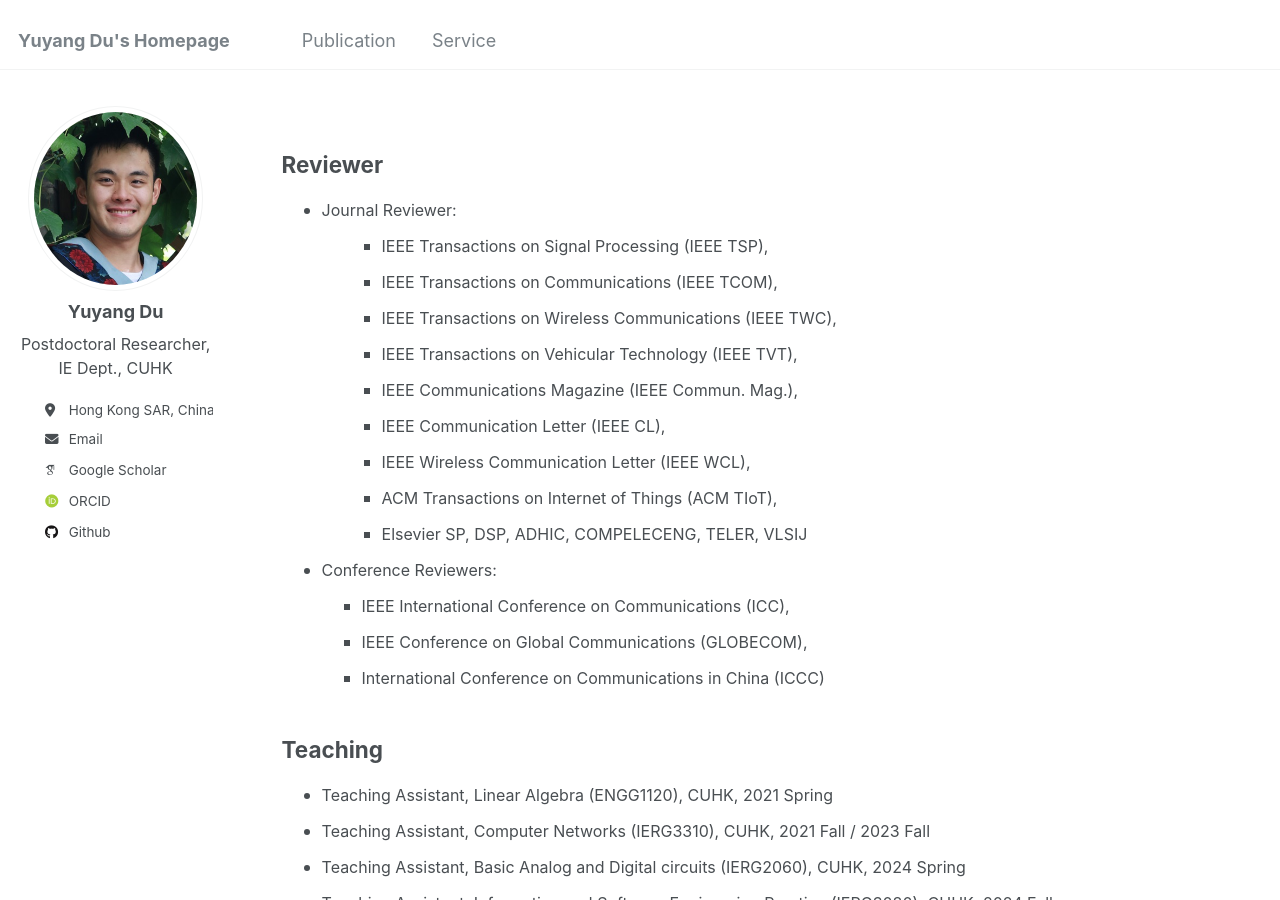
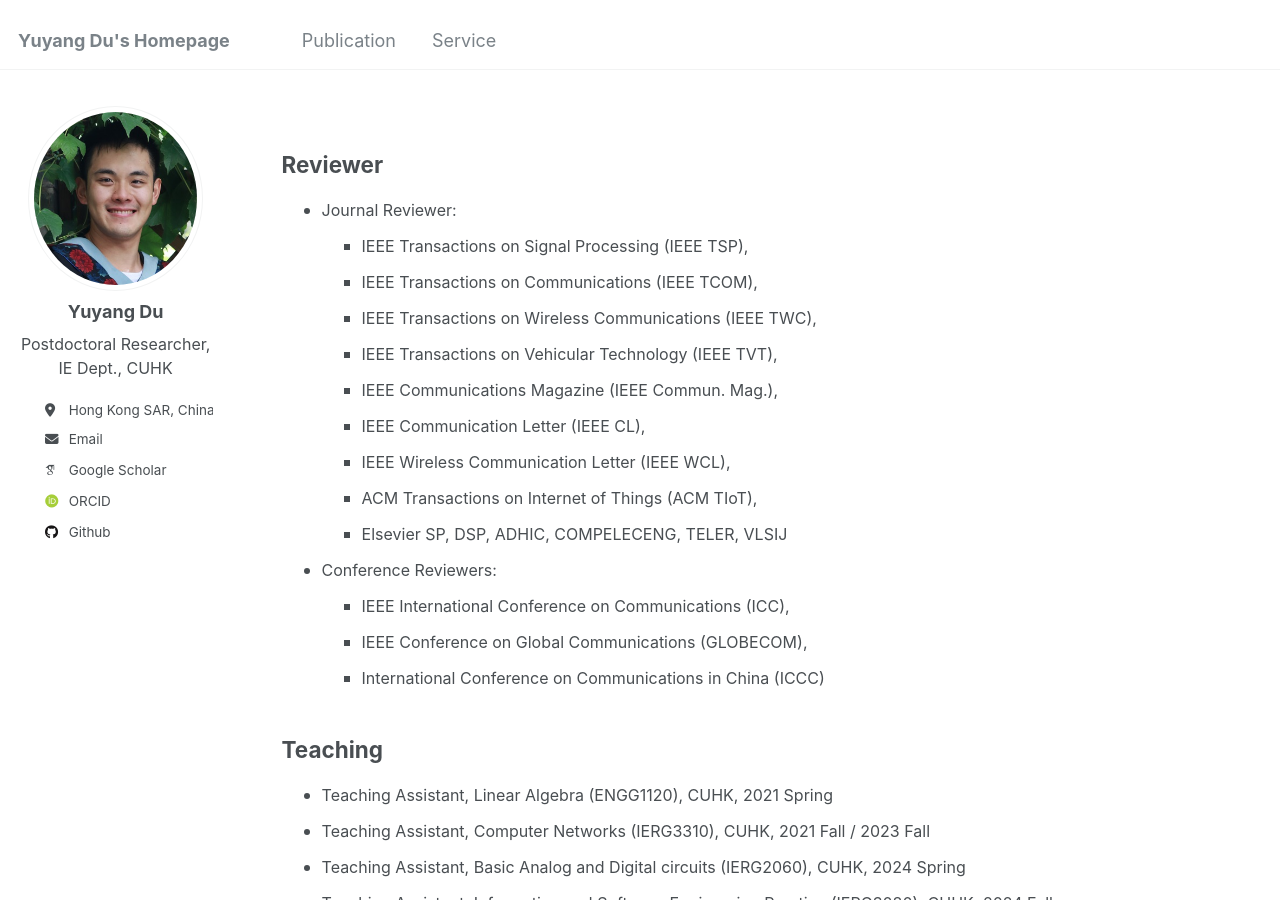
Before and after one commit to yuyangdu01/yuyangdu01.github.io, a Jekyll site: the page built from _pages/cv.md, in a window 1280 px wide and 900 px high. Built offline with Jekyll 4.4.1, drawn with Linux system fonts in a browser that asks for light colours; some web fonts are replaced.

Commit message:
Update cv.md

```diff
--- a/_pages/cv.md
+++ b/_pages/cv.md
@@ -11,7 +11,7 @@ Reviewer
 ------
 <ul>
   <li><font size=3>Journal Reviewer:</font></li>
-    <ul style="margin-left: -20px;">
+    <ul style="margin-left: -40px;">
       <ul style="margin-left: 0px;">
         <li><font size=3>IEEE Transactions on Signal Processing (IEEE TSP),</font></li>
         <li><font size=3>IEEE Transactions on Communications (IEEE TCOM),</font></li>
```
